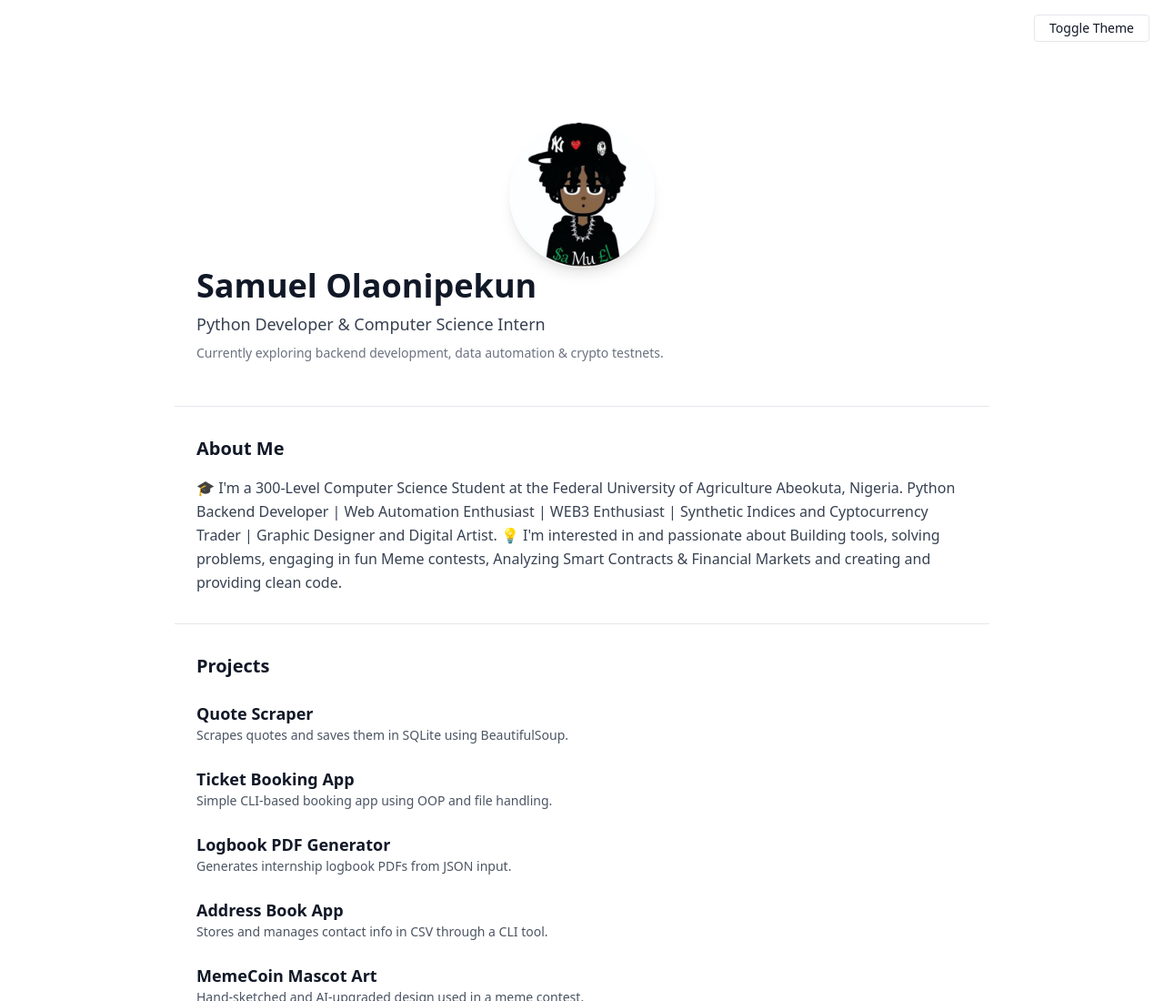
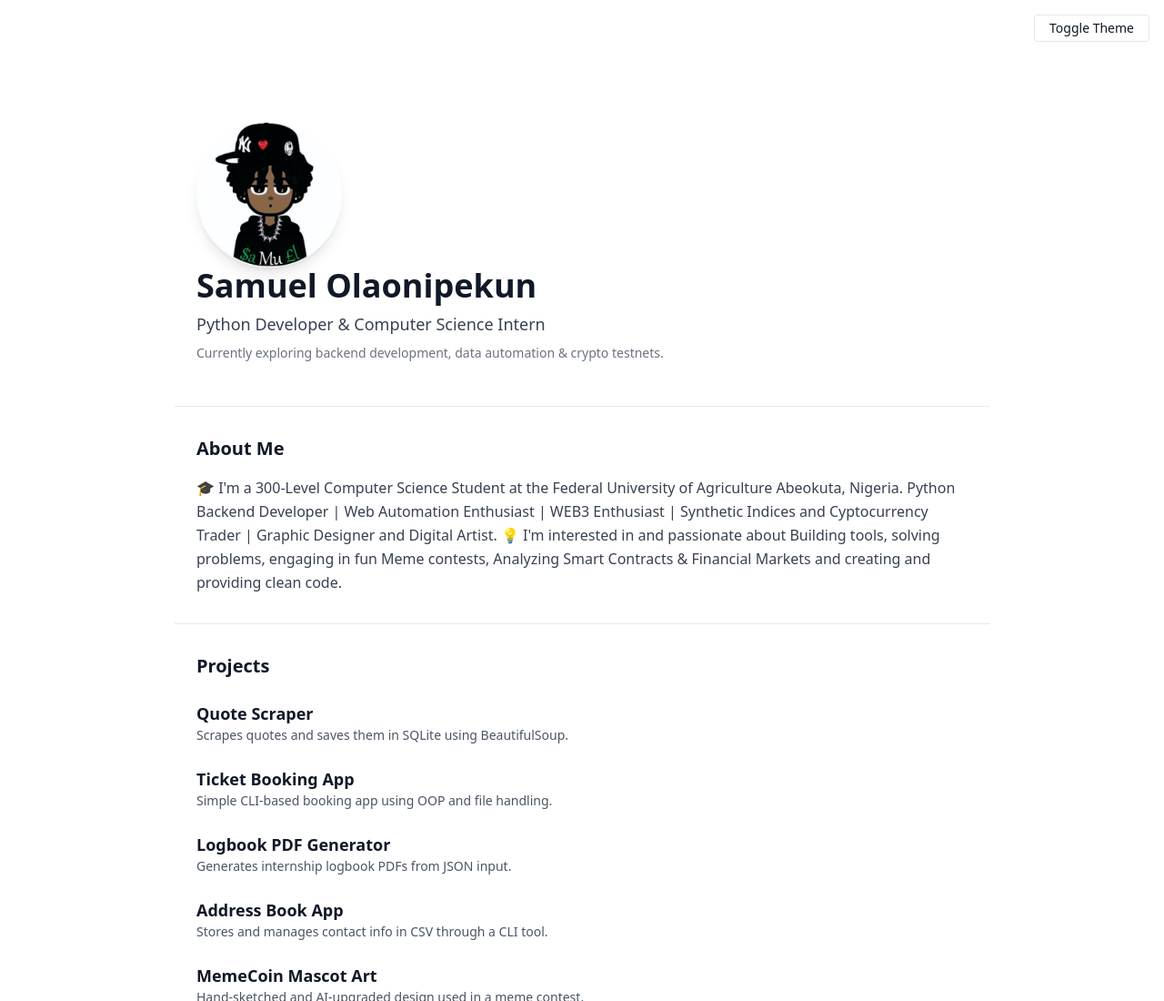
Before and after one commit to Donsirmuel/samuel-portfolio, a plain HTML site: page index.html in a window 1280 px wide. Shown: the top 1100 px of the page at 91% size. Drawn offline with nearby package versions, Linux system fonts and the light colour scheme.

Commit message:
Update index.html

```diff
--- a/index.html
+++ b/index.html
@@ -35,7 +35,7 @@
 
   <!-- Header -->
   <header class="max-w-4xl mx-auto px-6 py-12 animate-fadeInUp">
-    <img src="Assets/profile-image.jpg" alt="Samuel Profile Picture" class="rounded-full w-40 h-40 mx-auto mt-6 shadow-lg">
+    <img src="Assets/profile-image.jpg" alt="Samuel Profile Picture" class="rounded-full w-40 h-40 mx-left mt-6 shadow-lg">
     <h1 class="text-4xl font-bold mb-2">Samuel Olaonipekun</h1>
     <p class="text-lg text-gray-700 dark:text-gray-300">Python Developer & Computer Science Intern</p>
     <p class="text-sm mt-2 text-gray-500 dark:text-gray-400">Currently exploring backend development, data automation & crypto testnets.</p>
```
